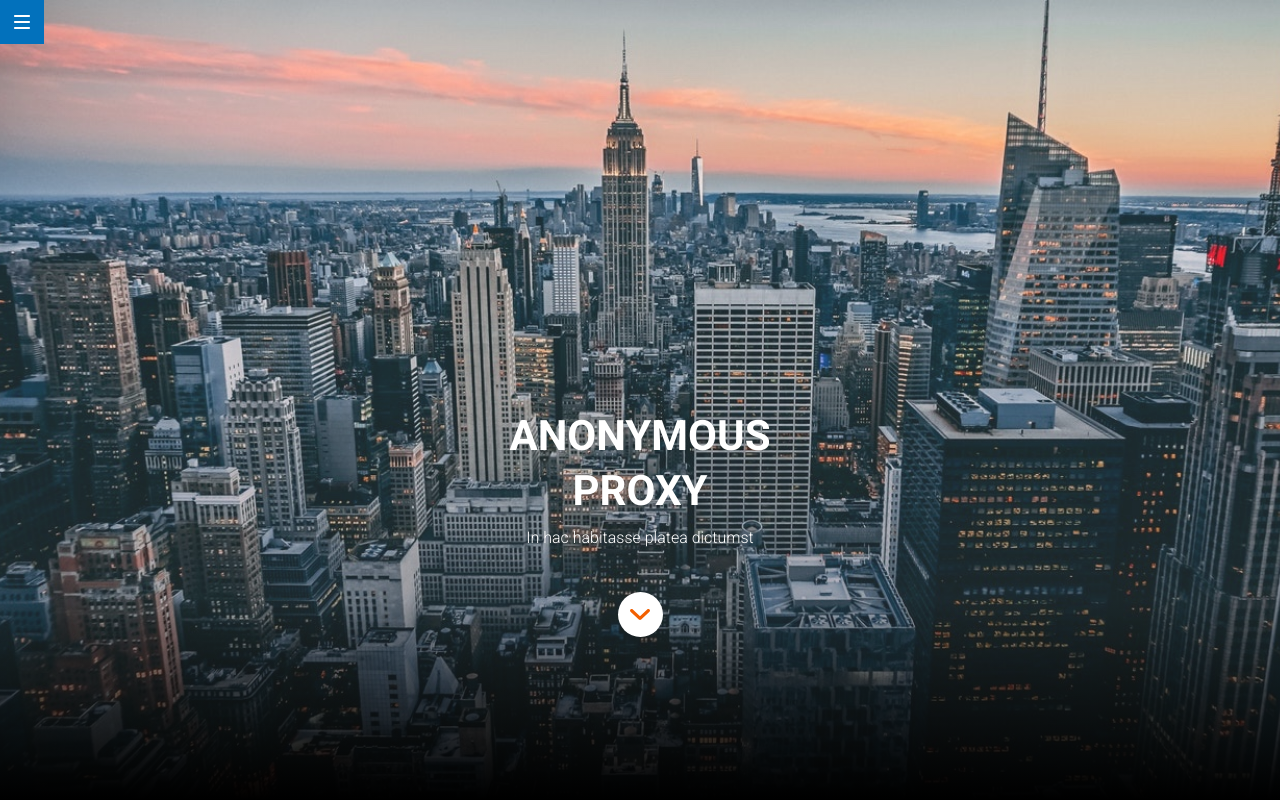
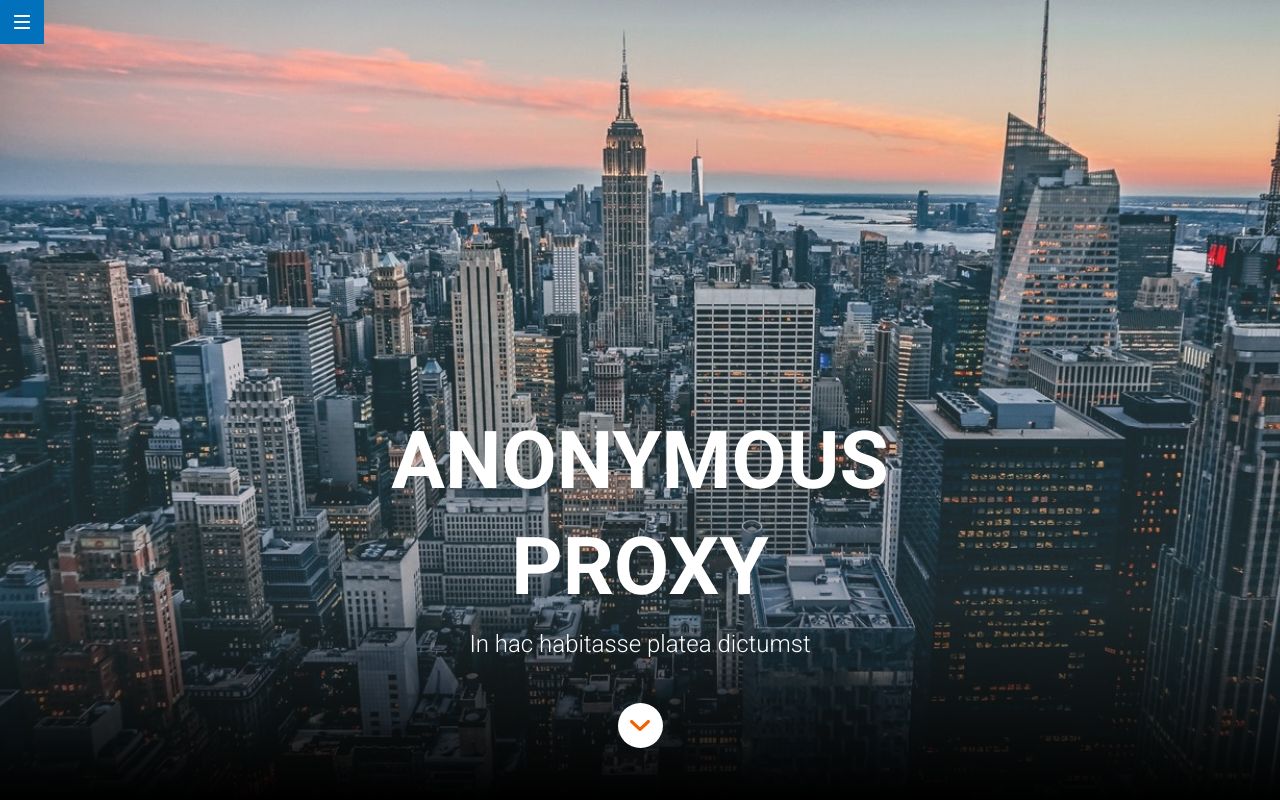
Before and after one commit to Adalab/modulo-1-evaluacion-final-Lcras90, a website: page docs/index.html in a window 1280 px wide. Shown: the top 800 px of the page. Drawn offline with nearby package versions, Linux system fonts and the light colour scheme; files that its build step writes are made by us from their sources.

Commit message:
Add mediaqueri header

```diff
--- a/src/scss/layout/_hero.scss
+++ b/src/scss/layout/_hero.scss
@@ -44,4 +44,13 @@
     height: 11.7px;
     display: flex;
   }
+  @media (min-width: 768px) {
+    &__title {
+      font-size: 80px;
+      line-height: 106px;
+    }
+    &__subtitle {
+      font-size: 24px;
+    }
+  }
 }
```
Also changed, not shown: public/assets/css/main.css, 1 other file.
